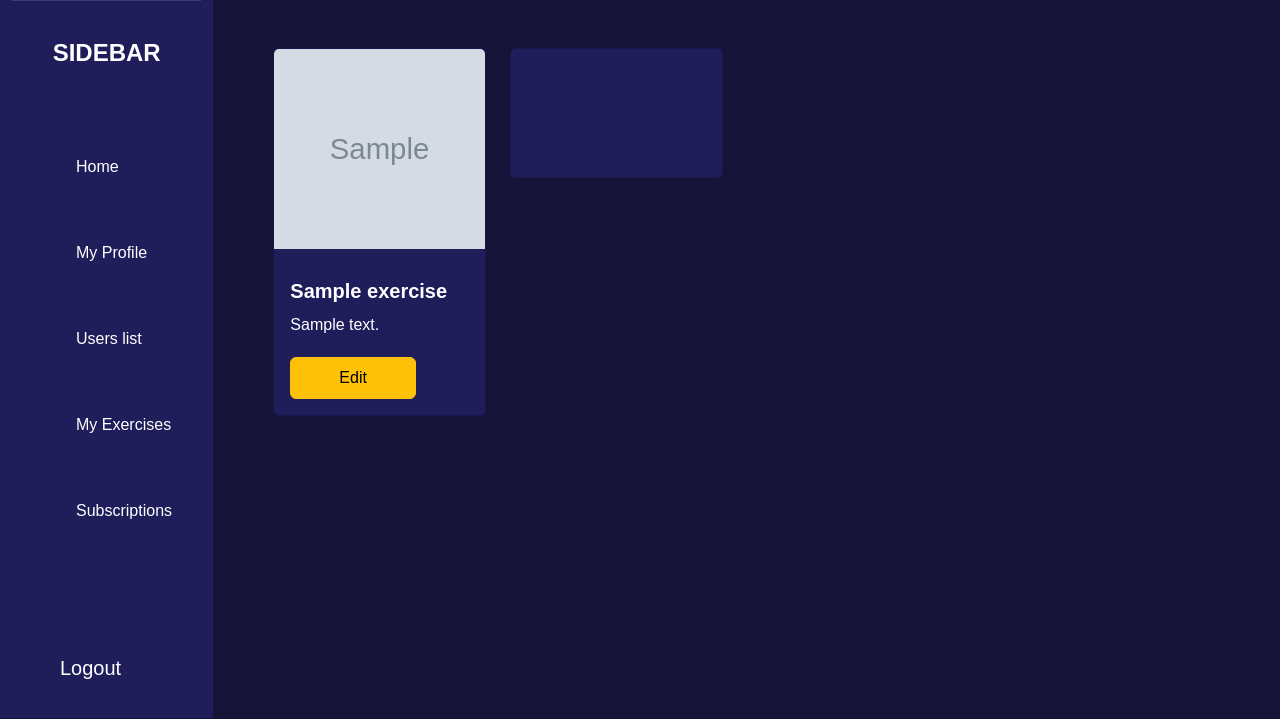
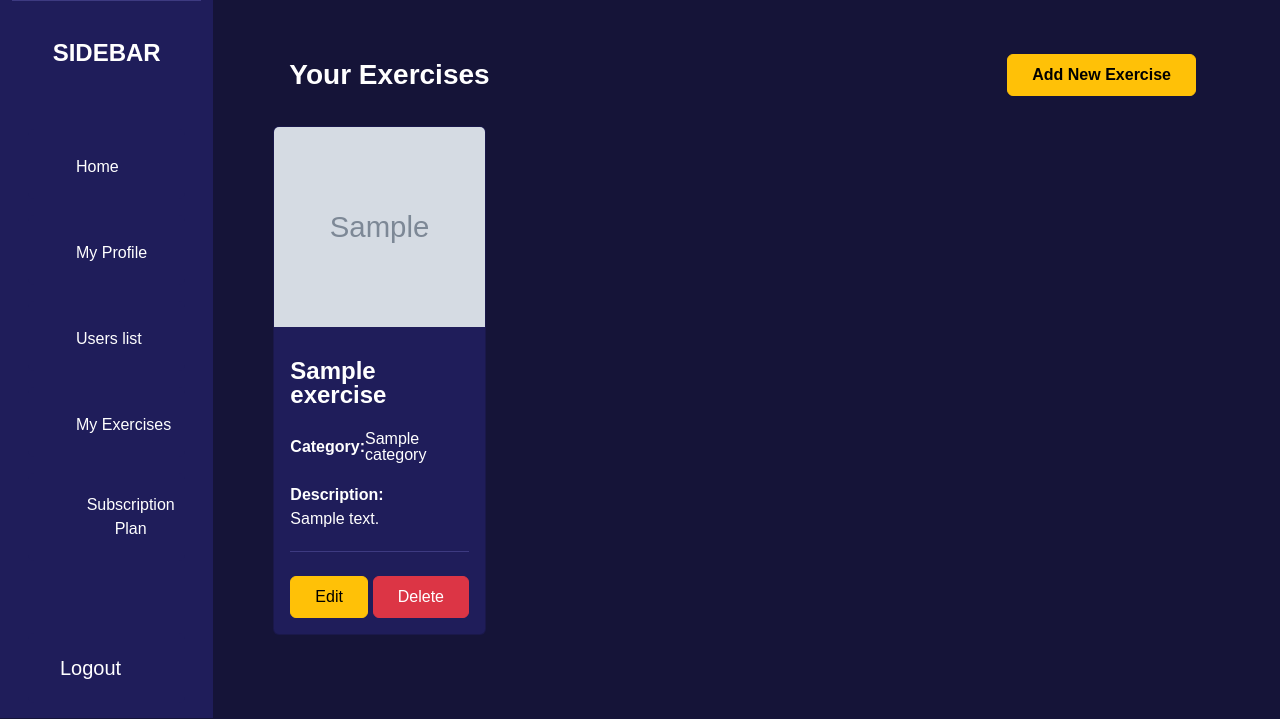
Before and after one commit to CodeRev89/Capstone-BE, a Django app: template fitnessapplication/fitness/templates/pages/trainer_exercise.html in a window 1280 px wide. Shown: the part 82-801 px from the top of the page. Run offline with Django 4.2, Linux system fonts and the light colour scheme; the template is opened without the code that fills it: most values are stand-ins (such as "Sample title", 1, 10 or a date in 2020); grey boxes marked "Sample" are stand-in pictures; some libraries are stand-ins or nearby versions.

Commit message:
done with exercise crud and fixed some issues

```diff
--- a/fitnessapplication/fitness/templates/base.html
+++ b/fitnessapplication/fitness/templates/base.html
@@ -56,12 +56,12 @@
                     <!-- navigation -->
                     <div class="d-flex flex-column align-items-stretch justify-content-center">
                         <p class="mb-5 p-3 text-center fs-4 fw-semibold text-uppercase">Sidebar</p>
-                        <a href="#" class="mb-3 btn btn-primary d-flex align-items-end">
+                        <a href="{% url 'home' %}" class="mb-3 btn btn-primary d-flex align-items-end">
                             <p><i class="fa-solid fa-house me-3 fs-5"></i></p>
                             <p>Home</p>
                         </a>
                         <!-- Trainer Profile -->
-                        <a href="trainer-profile" class="mb-3 btn btn-primary d-flex align-items-end">
+                        <a href="{% url 'trainer-profile' %}" class="mb-3 btn btn-primary d-flex align-items-end">
                             <p><i class="fa-solid fa-user me-3 fs-5"></i></p>
                             <p>My Profile</p>
                         </a>
@@ -75,7 +75,7 @@
                         </a>
                         <a href="{% url 'subscriptions' %}" class="mb-3 btn btn-primary d-flex align-items-end">
                             <p><i class="fa-solid fa-circle-dollar-to-slot me-3 fs-5"></i></p>
-                            <p>Subscriptions</p>
+                            <p>Subscription Plan</p>
                         </a>
                     </div>
                     <!-- logout here -->
--- a/fitnessapplication/fitness/templates/pages/edit_exercise.html
+++ b/fitnessapplication/fitness/templates/pages/edit_exercise.html
@@ -9,7 +9,7 @@ Edit Exercise
 
 {% block content %}
 <div class="bg-card p-5">
-    <form action="{% url 'edit-exercise' slug=exercise.slug %}" method="post" enctype="multipart/form-data">
+    <form action="{{exercise.get_absolute_url}}" method="post" enctype="multipart/form-data">
         {% csrf_token %}
         {% bootstrap_form form %}
         <input type="submit" value="Edit" class="btn btn-warning py-3 px-5 mt-4">
--- a/fitnessapplication/fitness/templates/pages/trainer_exercise.html
+++ b/fitnessapplication/fitness/templates/pages/trainer_exercise.html
@@ -7,28 +7,37 @@ Exercises
 
 {% block content %}
 <div class="w-100 container-fluid row p-5 h-100">
+  <div class="content-heading d-flex justify-content-between align-items-center">
+    <h1 class="fs-3 fw-bold mb-4 ms-3">Your Exercises</h1>
+    <a href="{% url 'add-exercise' %}" class="btn btn-warning px-4 py-2 mb-4 fw-bold">Add New Exercise</a>
+  </div>
+
   {% for exercise in exercises %}
   <div class="col-3">
     <div class="card indigo mb-4 w-100">
       <img src={{exercise.image.url}} class="card-img-top" alt="..." style="object-fit: cover; height: 200px;">
       <div class="card-body">
-        <h5 class="card-title fw-bold fs-5 mt-3">{{exercise.name}}</h5>
-        <p class="card-text mt-3">{{exercise.short_description}}</p>
-        <!-- edit button -->
-        <!-- work on the web view later -->
-        <a href="{% url 'edit-exercise'  slug=exercise.slug  %}" class="btn btn-warning px-5 py-2 mt-4">Edit</a>
+        <h5 class="card-title fw-bold fs-4 mt-3">{{exercise.name}}</h5>
+        <div class="d-flex justify-content-between align-items-center">
+          <p class="mt-3 fw-bold">Category: </p>
+          <p class="mt-3">{{exercise.category.name}}</p>
+        </div>
+        <p class="mt-4 fw-bold">Description: </p>
+        <p class="card-text mt-2 mb-4">{{exercise.short_description}}</p>
+        <hr>
+        <!-- buttons -->
+        <div class="d-flex justify-content-between align-items-center">
+          <a href="{% url 'edit-exercise' exercise.slug %}" class="btn btn-warning px-4 py-2">Edit</a>
+          <a href="{% url 'delete-exercise' exercise.slug %}" class="btn btn-danger px-4 py-2">Delete</a>
+        </div>
+
       </div>
     </div>
   </div>
+  {% empty %}
+  <div class="empty h-100 d-flex flex-column justify-content-center align-items-center">
+    <i class="fa-solid fa-ghost icon-large icon-large-color"></i>
+    <h1 class="fs-3 mt-4">Boo. Nothing to see here.</h1>
+  </div>
   {%endfor%}
-  <div class="col-3">
-    <div class="card indigo mb-4 w-100 p-5 card-link">
-      <a href="{% url 'add-exercise'%}">
-        <div class="card-body d-flex justify-content-center align-items-center">
-          <i class="fa-solid fa-plus icon-large" style="color: rgb(67, 66, 140);"></i>
-        </div>
-      </a>
-    </div>
-  </div>
-</div>
-{%endblock content %}
+  {%endblock content %}
--- a/fitnessapplication/fitnessapplication/urls.py
+++ b/fitnessapplication/fitnessapplication/urls.py
@@ -76,7 +76,8 @@ urlpatterns = [
     path('add-exercise/', web.new_exercise, name="add-exercise"),
     path("assign-exercise/<int:traineeId>", web.assign_exercise, name="assign-exercise"),
     path("exercises/", web.trainer_exercises_list, name="exercises"),
-    path("edit-exercise/<slug:slug>/", web.edit_exercise, name="edit-exercise"),
+    path("<slug:slug>", web.edit_exercise, name="edit-exercise"),
+    path("del/<slug:slug>", web.delete_exercise, name="delete-exercise"),
     # subs
     path("subscriptions/", web.trainer_subs_list, name="subscriptions"),
     path("subscribers/", web.subscribers_list, name="subscribers"),
```
Also changed, not shown: fitnessapplication/fitness/models.py (+9 -0 lines), fitnessapplication/fitness/signals.py (+0 -8 lines), fitnessapplication/fitness/webviews.py (+8 -0 lines), fitnessapplication/db.sqlite3.
